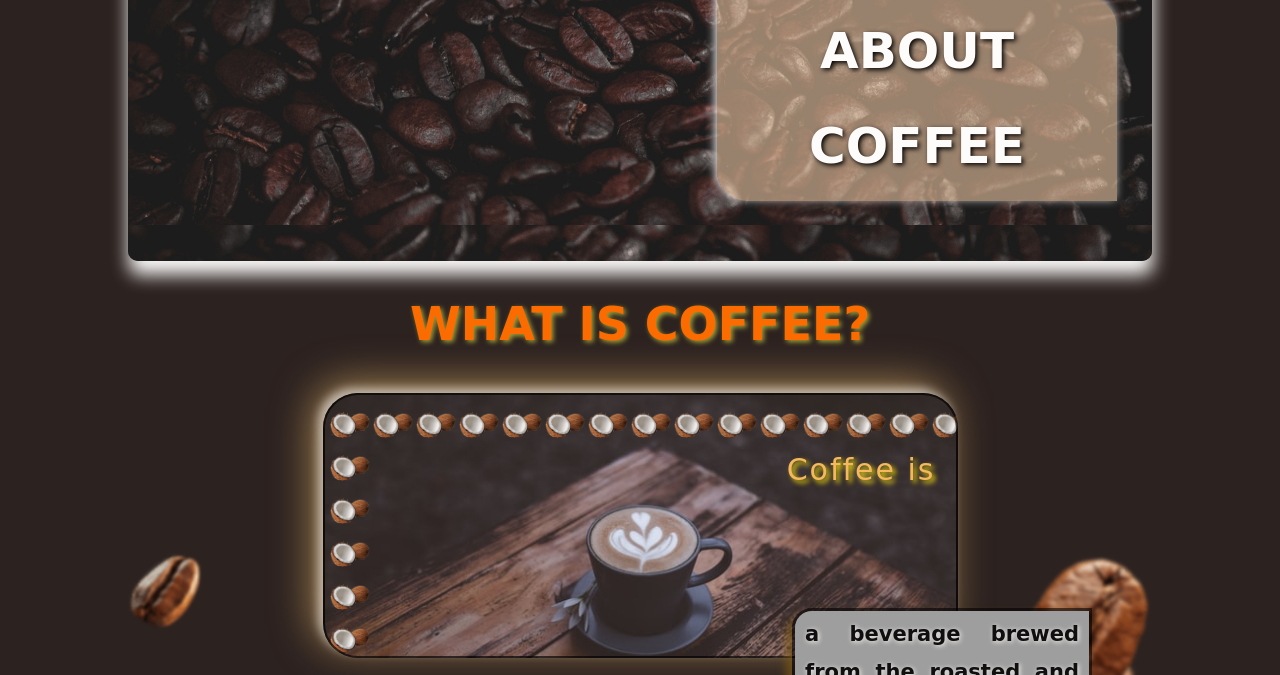
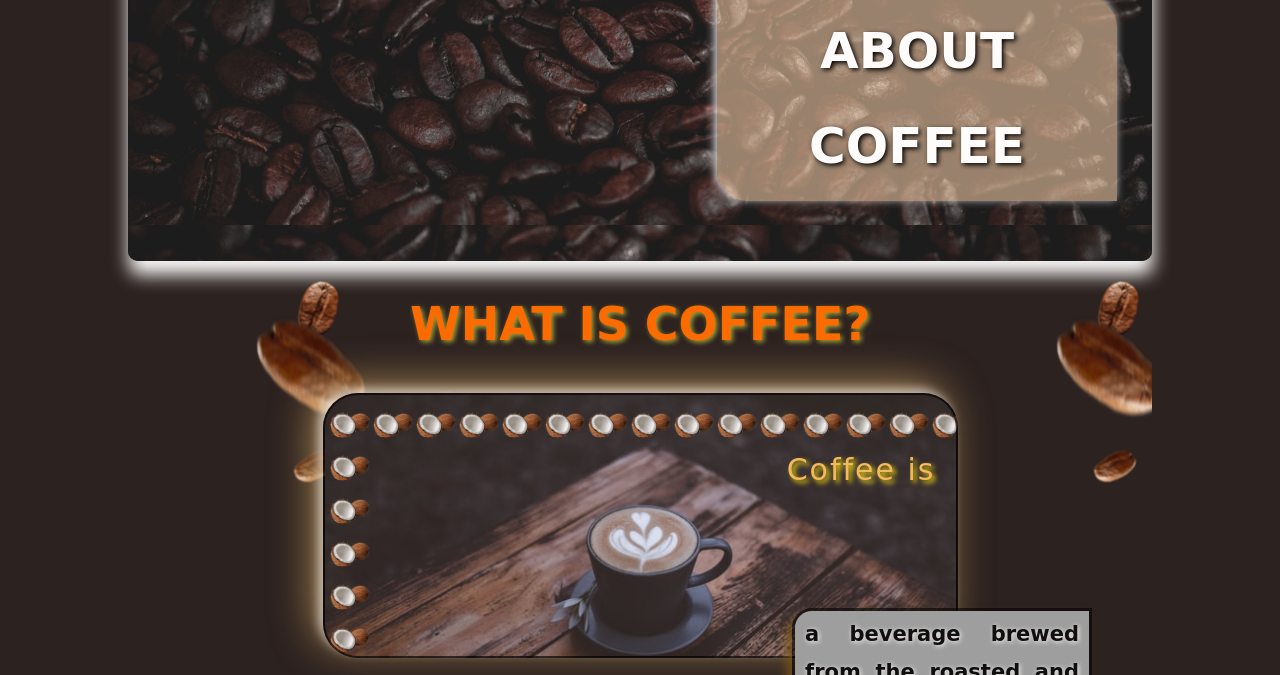
Before and after one commit to MarinochkaHomeworks/lesson_7, a plain HTML site: page index.html in a window 1280 px wide. Shown: the part 125-800 px from the top of the page. Drawn offline with Linux system fonts and the light colour scheme; grey boxes are pictures that could not be loaded; a web font is replaced by a local one.

Commit message:
Update style.css

```diff
--- a/css/style.css
+++ b/css/style.css
@@ -18,7 +18,7 @@ body {
 .container {
 	max-width: 1024px;
 	margin: 0 auto;
-	background: url('../img/free510.png') 50%/contain fixed;
+	background: url('../img/free510.png') 50% fixed;
 
 
 }
```
